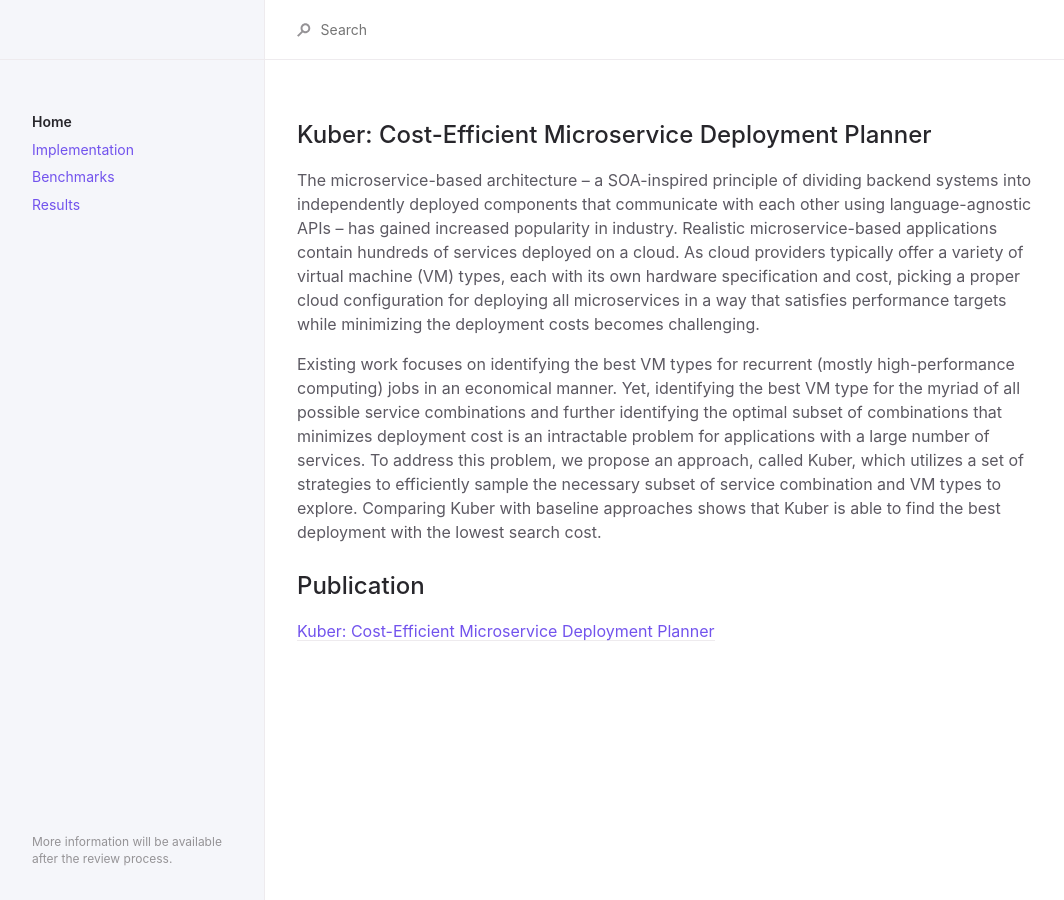
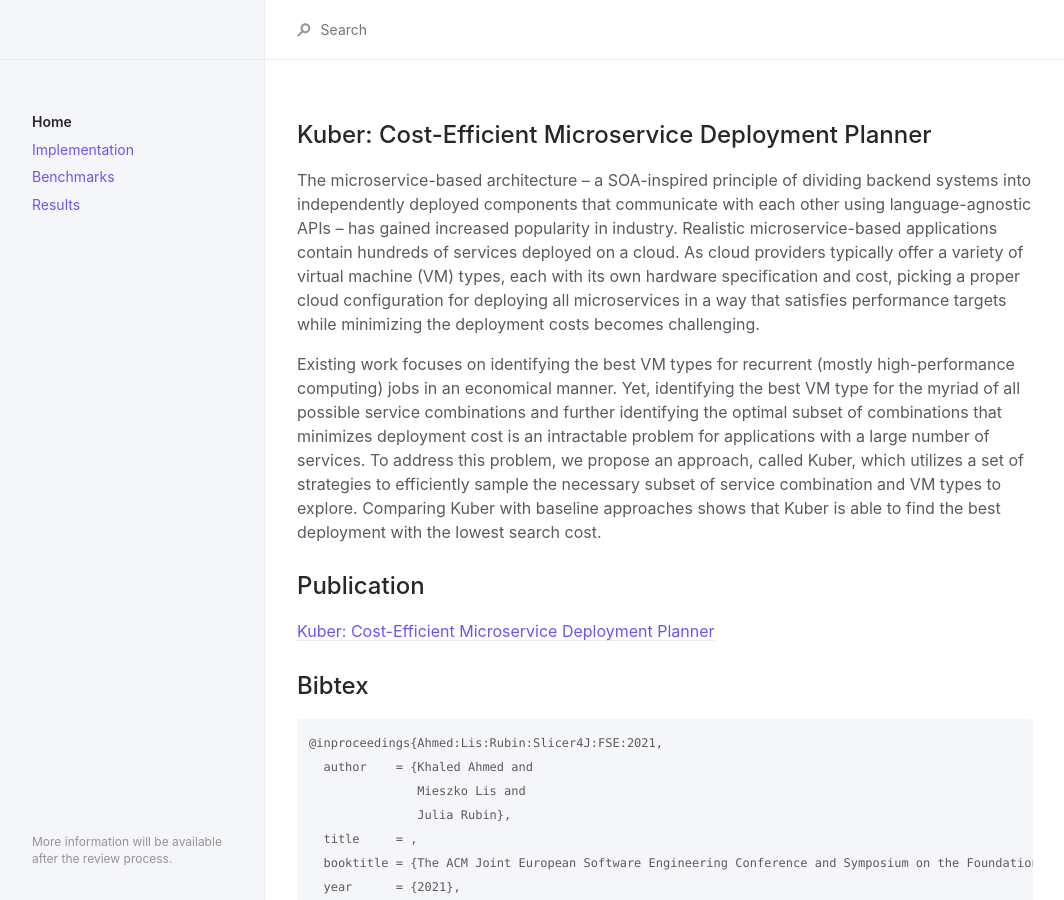
Before and after one commit to kubercostoptimizer/kubercostoptimizer.github.io, a Jekyll site: the page built from index.md, in a window 1280 px wide. Shown: the whole page, without its empty margins (107-1171 px from the left). Built offline with Jekyll 4.4.1, drawn with Linux system fonts in a browser that asks for light colours; some of the changed text lies outside the part shown.

Commit message:
Update index.md

````diff
--- a/index.md
+++ b/index.md
@@ -18,3 +18,16 @@ Comparing Kuber with baseline approaches shows that Kuber is able to find the be
 ## Publication
 
 [Kuber: Cost-Efficient Microservice Deployment Planner](https://people.ece.ubc.ca/mjulia/publications/Kuber_2022.pdf)
+
+## Bibtex
+
+```
+@inproceedings{Ahmed:Lis:Rubin:Slicer4J:FSE:2021,
+  author    = {Khaled Ahmed and
+               Mieszko Lis and
+               Julia Rubin},
+  title     = {{Slicer4J: A Dynamic Slicer for Java}},
+  booktitle = {The ACM Joint European Software Engineering Conference and Symposium on the Foundations of Software Engineering (ESEC/FSE)},
+  year      = {2021},
+}
+```
````
